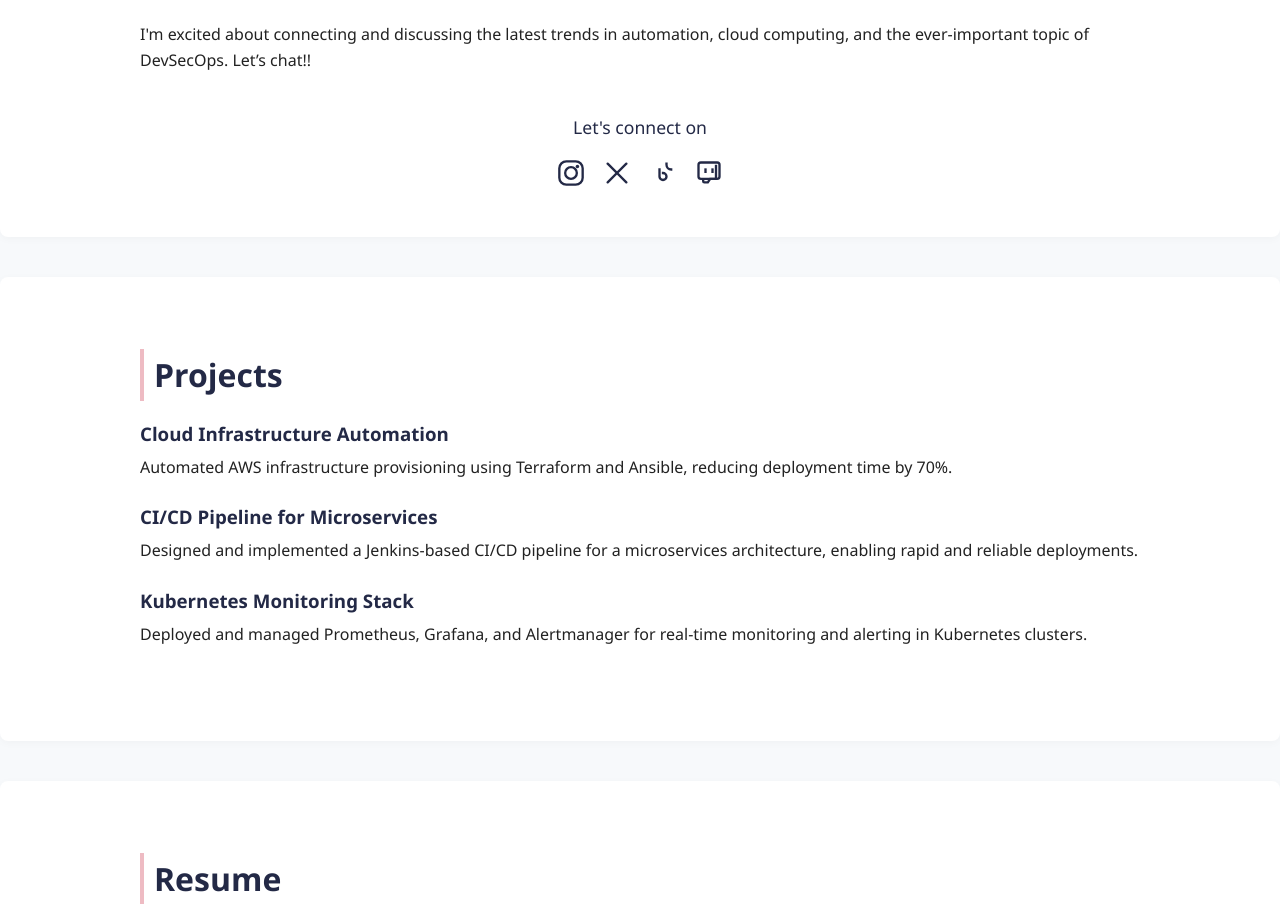
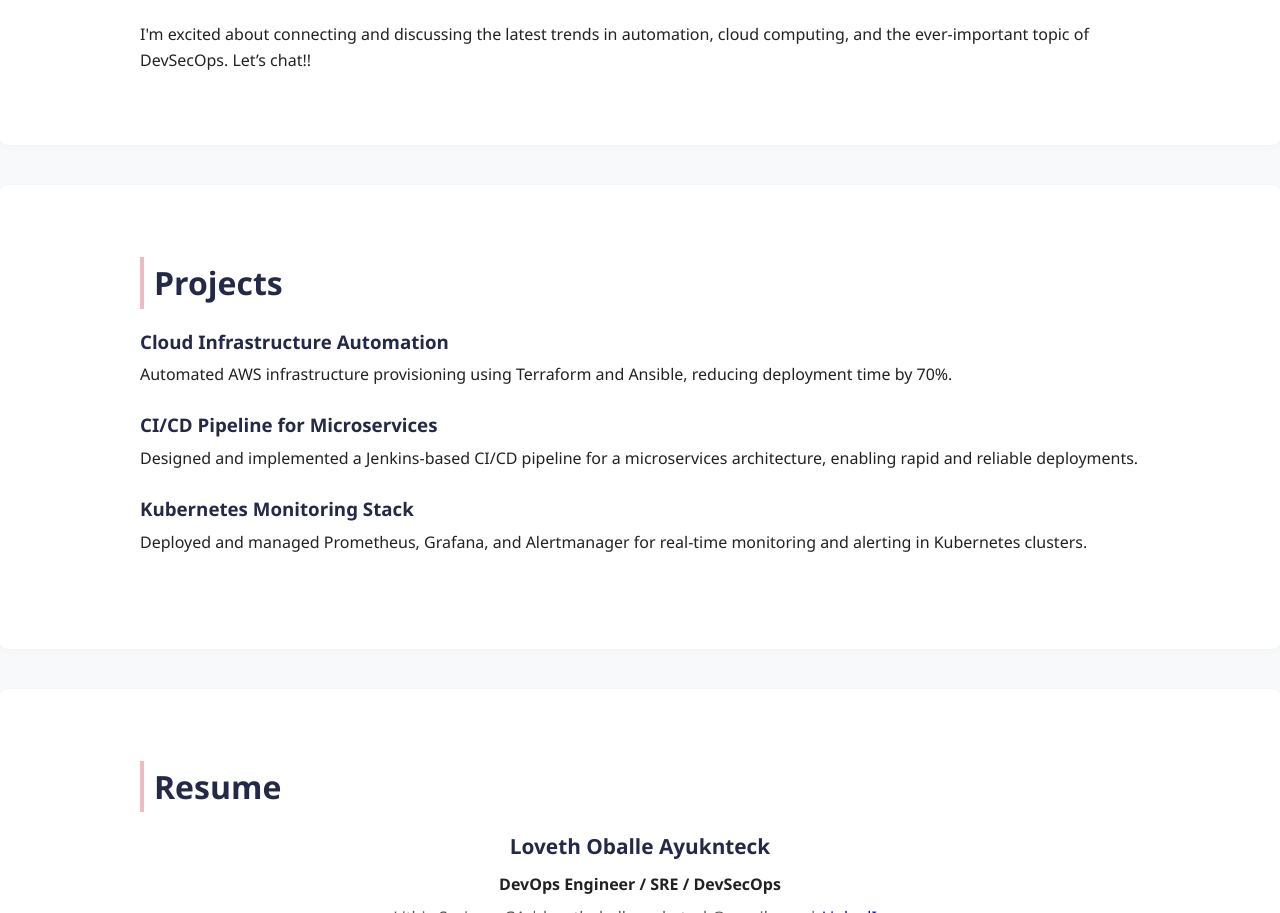
Before and after one commit to devopscmplify/project-house, a plain HTML site: page index.html in a window 1280 px wide. Shown: the part 839-1752 px from the top of the page. Drawn offline with Linux system fonts and the light colour scheme.

```diff
--- a/index.html
+++ b/index.html
@@ -125,37 +125,6 @@
                         <p>I'm excited about connecting and discussing the latest trends in automation, cloud computing,
                             and the ever-important topic of DevSecOps. Let’s chat!!</p>
                     </div>
-                </div>
-            </div>
-            <div class="social-icons-block">
-                <p class="social-title">Let's connect on</p>
-                <div class="social-icons">
-                    <a href="https://www.instagram.com/teck.cmplify/" target="_blank" aria-label="Instagram">
-                        <svg width="28" height="28" fill="none" viewBox="0 0 24 24">
-                            <rect width="20" height="20" x="2" y="2" rx="6" stroke="#232946" stroke-width="2" />
-                            <circle cx="12" cy="12" r="5" stroke="#232946" stroke-width="2" />
-                            <circle cx="17.5" cy="6.5" r="1.5" fill="#232946" />
-                        </svg>
-                    </a>
-                    <a href="https://x.com/teckcmplify" target="_blank" aria-label="X (Twitter)">
-                        <svg width="28" height="28" fill="none" viewBox="0 0 24 24">
-                            <path d="M4 4l16 16M20 4L4 20" stroke="#232946" stroke-width="2" stroke-linecap="round" />
-                        </svg>
-                    </a>
-                    <a href="https://www.tiktok.com/@teckcmplify" target="_blank" aria-label="TikTok">
-                        <svg width="28" height="28" fill="none" viewBox="0 0 24 24">
-                            <path d="M9 8v7a3 3 0 1 0 3-3h-1" stroke="#232946" stroke-width="2" />
-                            <path d="M15 3v2a4 4 0 0 0 4 4h1" stroke="#232946" stroke-width="2" />
-                        </svg>
-                    </a>
-                    <a href="https://www.twitch.tv/teckcmplify" target="_blank" aria-label="Twitch">
-                        <svg width="28" height="28" fill="none" viewBox="0 0 24 24">
-                            <rect x="3" y="3" width="18" height="14" rx="2" stroke="#232946" stroke-width="2" />
-                            <path d="M7 17v2a1 1 0 0 0 1 1h3l2-3h4a1 1 0 0 0 1-1V5" stroke="#232946" stroke-width="2" />
-                            <rect x="8" y="8" width="2" height="4" fill="#232946" />
-                            <rect x="14" y="8" width="2" height="4" fill="#232946" />
-                        </svg>
-                    </a>
                 </div>
             </div>
         </section>
```
